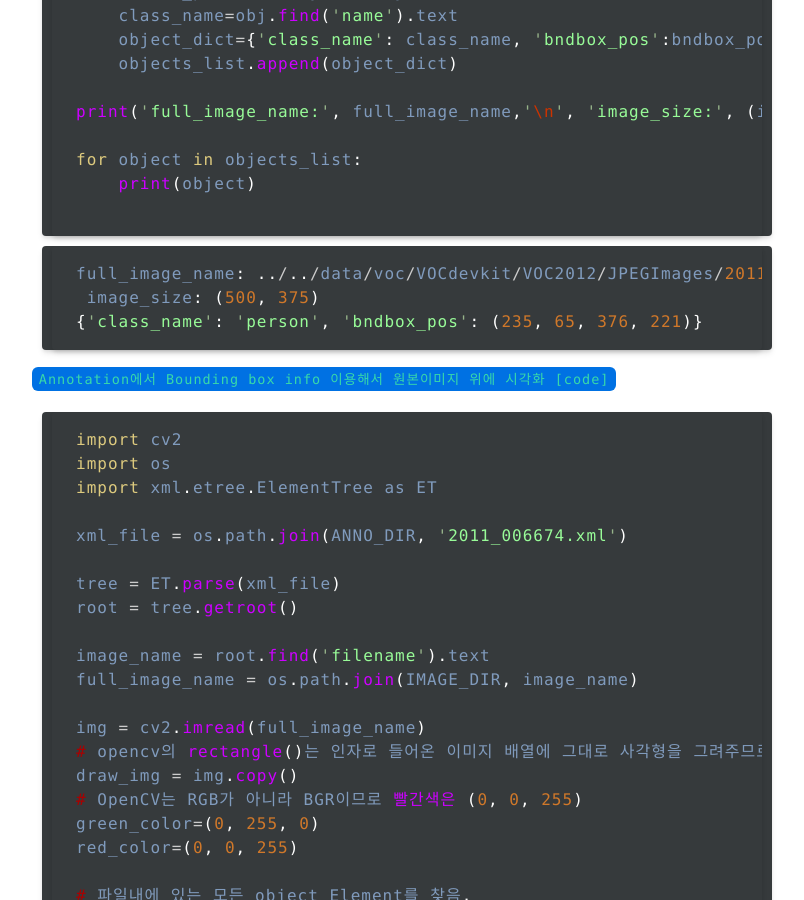
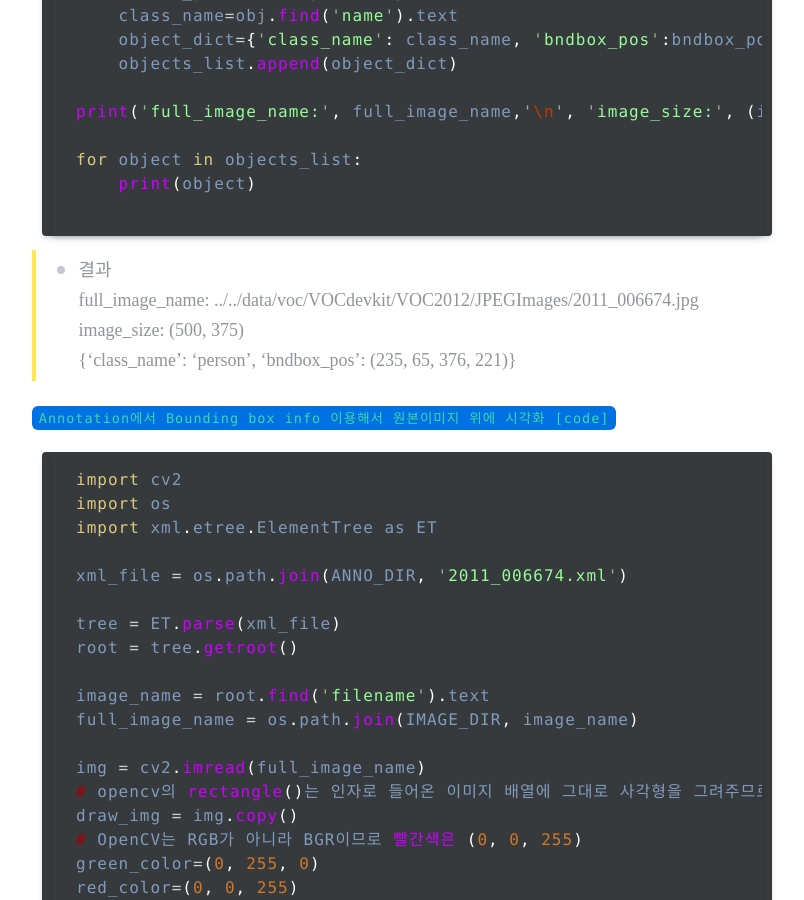
Before and after one commit to yoncho/yoncho.github.io, a Jekyll site: the page built from object-detection/2_Object_Detection데이터세트_1.md, in a window 1280 px wide and 900 px high, scrolled down 5993 px. Shown: the whole window, without its empty margins (233-1037 px from the left). Built offline with Jekyll 4.4.1, drawn with Linux system fonts in a browser that asks for light colours; some web fonts are replaced.

Commit message:
2021.03.14

````diff
--- a/object-detection/2_Object_Detection데이터세트_1.md
+++ b/object-detection/2_Object_Detection데이터세트_1.md
@@ -212,12 +212,11 @@ for object in objects_list:
     print(object)
 
 ```
+> - 결과
+> full_image_name: ../../data/voc/VOCdevkit/VOC2012/JPEGImages/2011_006674.jpg
+> image_size: (500, 375)
+> {'class_name': 'person', 'bndbox_pos': (235, 65, 376, 221)}
 
-```js
-full_image_name: ../../data/voc/VOCdevkit/VOC2012/JPEGImages/2011_006674.jpg
- image_size: (500, 375)
-{'class_name': 'person', 'bndbox_pos': (235, 65, 376, 221)}
-```
 
 
 
````
